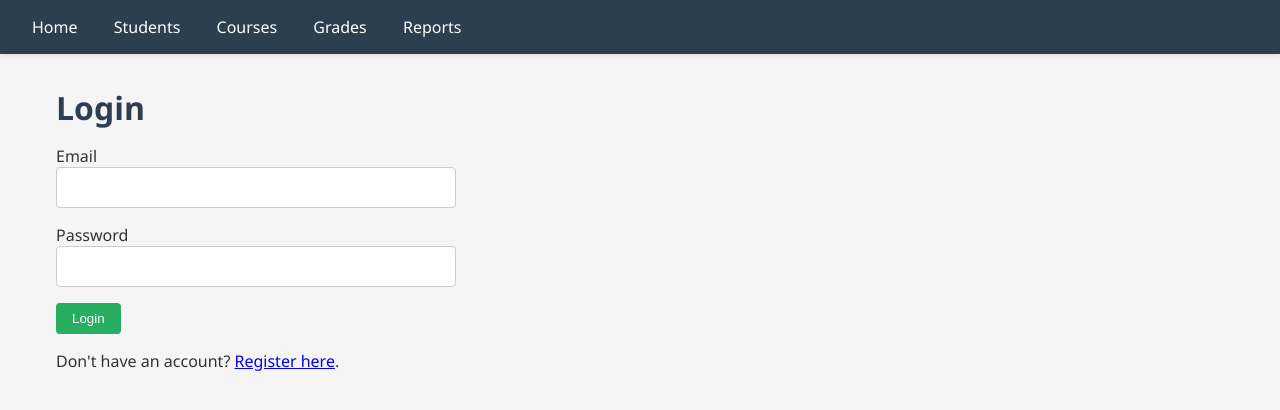
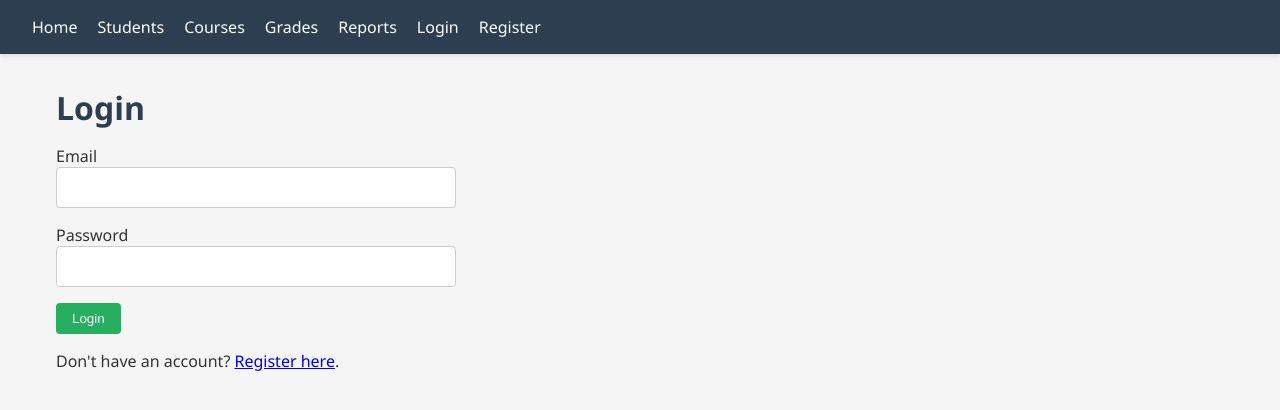
Before and after one commit to KhadijaAli123/Student-Information-System, a Flask app: page /login in a window 1280 px wide. Shown: the top 410 px of the page. Run offline with Flask 3, Linux system fonts and the light colour scheme.

Commit message:
Update navigation to show login/logout and current user details

```diff
--- a/templates/base.html
+++ b/templates/base.html
@@ -21,17 +21,30 @@
             background-color: #2c3e50;
             padding: 1rem 2rem;
             box-shadow: 0 2px 5px rgba(0,0,0,0.1);
+            display: flex;
+            align-items: center;
+            flex-wrap: wrap;
         }
 
         nav a {
             color: white;
             text-decoration: none;
-            margin-right: 2rem;
+            margin-right: 1.25rem;
             display: inline-block;
+        }
+
+        nav span {
+            color: #ecf0f1;
+            margin-right: 1.25rem;
         }
 
         nav a:hover {
             color: #3498db;
+        }
+
+        nav span {
+            margin-right: 1rem;
+            color: #ecf0f1;
         }
 
         .container {
@@ -99,6 +112,13 @@
         <a href="/courses">Courses</a>
         <a href="/grades">Grades</a>
         <a href="/reports">Reports</a>
+        {% if g.current_user %}
+            <span style="color: #ecf0f1; margin-left: 1rem;">Logged in as {{ g.current_user.email }} ({{ g.current_user.role }})</span>
+            <a href="/logout">Logout</a>
+        {% else %}
+            <a href="/login">Login</a>
+            <a href="/register">Register</a>
+        {% endif %}
     </nav>
 
     <div class="container">
```
